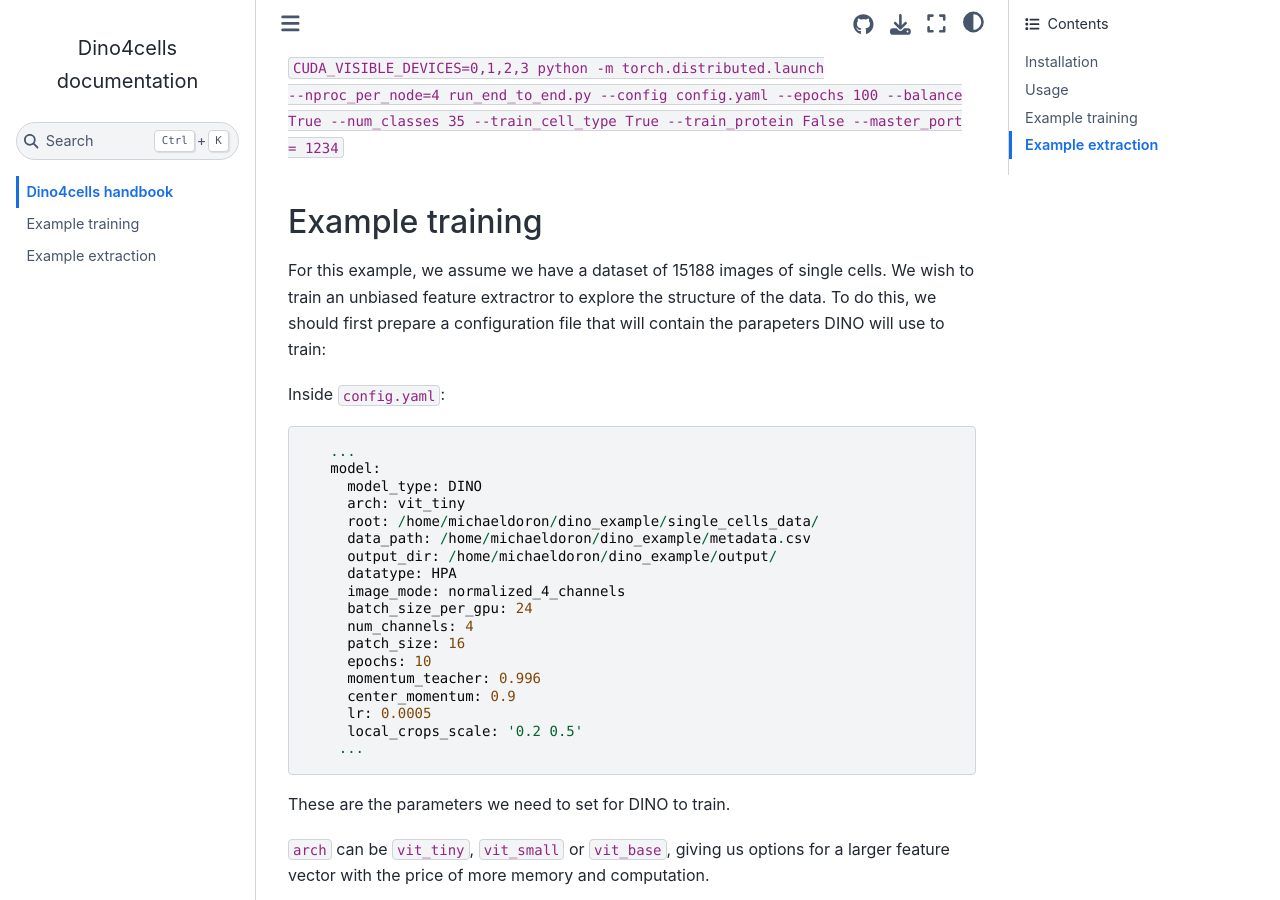
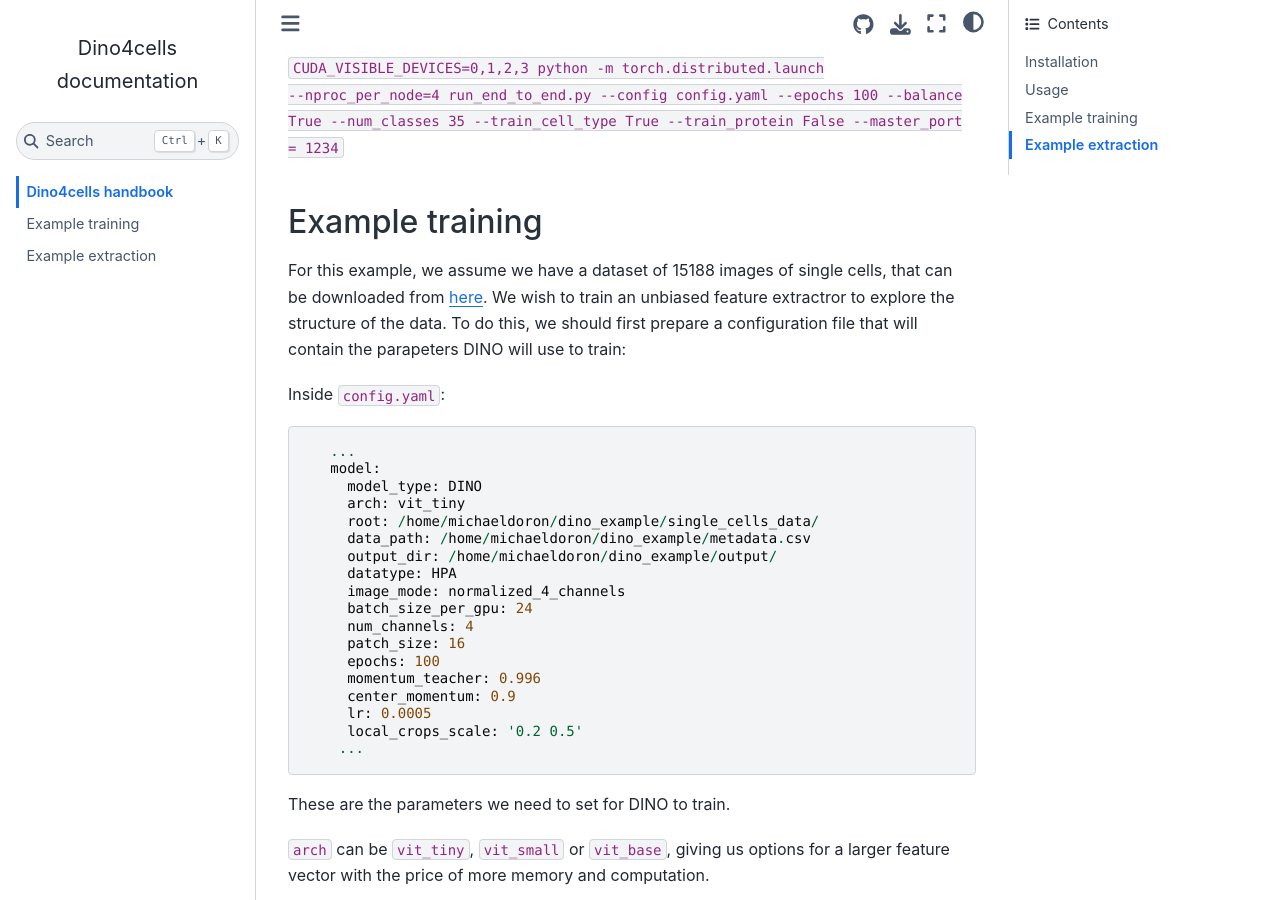
Before and after one commit to broadinstitute/DINO4Cells_code, a Jupyter Book: the page built from docs/index.md, in a window 1280 px wide and 900 px high, scrolled down 1221 px. Built offline with Jupyter Book 1.0.4 settings and Sphinx 7.4.7 and the Sphinx Book theme 1.1.4, drawn with Linux system fonts in a browser that asks for light colours; some of the changed text lies outside the part shown.

Commit message:
Add reference to zenodo example files

```diff
--- a/docs/index.md
+++ b/docs/index.md
@@ -38,7 +38,7 @@ Next, if you want to use the features for, e.g., predicting some quantity of int
 
 ## Example training
 
-For this example, we assume we have a dataset of 15188 images of single cells. We wish to train an unbiased feature extractror to explore the structure of the data. To do this, we should first prepare a configuration file that will contain the parapeters DINO will use to train:
+For this example, we assume we have a dataset of 15188 images of single cells, that can be downloaded from [here](https://zenodo.org/record/8198252). We wish to train an unbiased feature extractror to explore the structure of the data. To do this, we should first prepare a configuration file that will contain the parapeters DINO will use to train:
 
 Inside `config.yaml`:
 
@@ -55,7 +55,7 @@ Inside `config.yaml`:
      batch_size_per_gpu: 24
      num_channels: 4
      patch_size: 16
-     epochs: 10
+     epochs: 100
      momentum_teacher: 0.996
      center_momentum: 0.9
      lr: 0.0005
```
Also changed, not shown: other parts of docs/index.md (+2 -0 lines).
